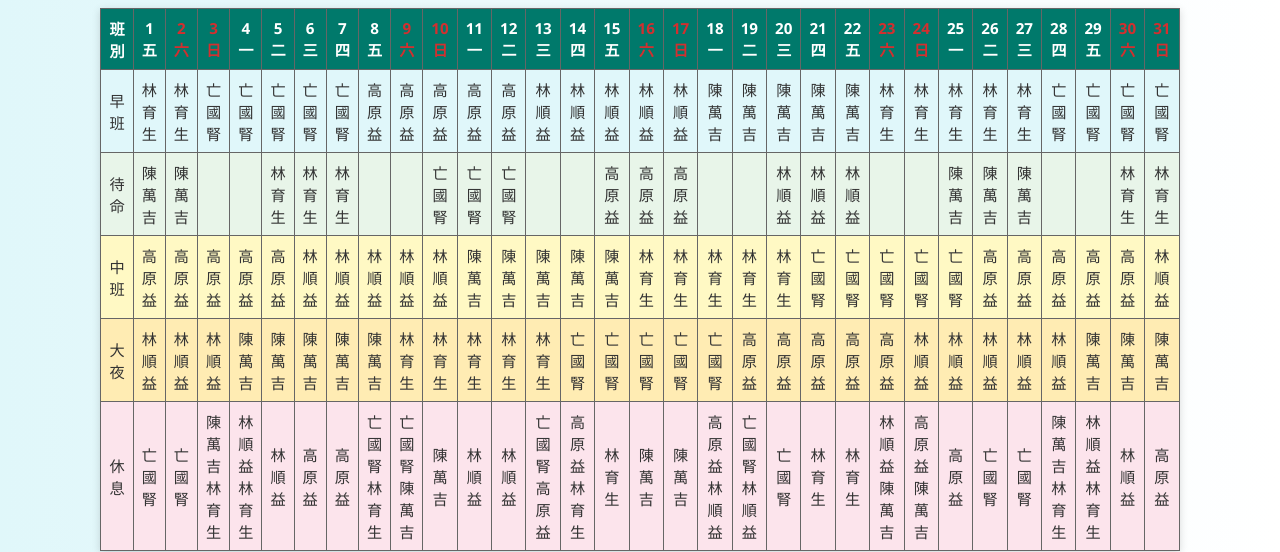
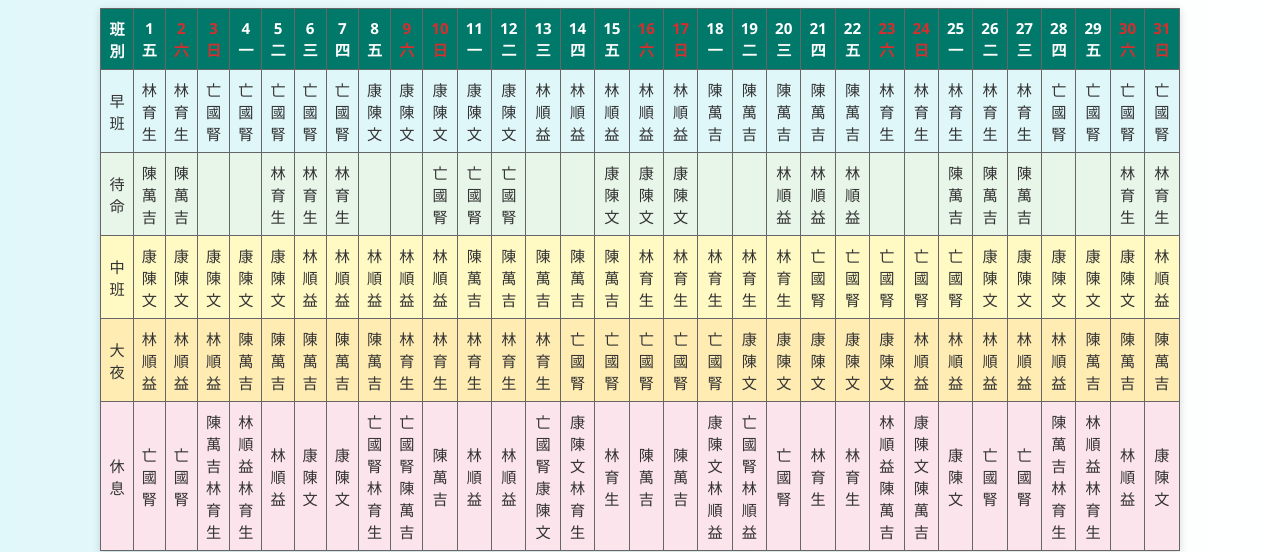
Before and after one commit to hikari533/security, a plain HTML site: page index.html in a window 1280 px wide. Shown: the part 251-803 px from the top of the page. Drawn offline with Linux system fonts and the light colour scheme.

Commit message:
Update index.html

```diff
--- a/index.html
+++ b/index.html
@@ -333,7 +333,7 @@
   // 預設的員工名稱
   const defaultNames = {
     A: "亡國腎",
-    B: "高原益",
+    B: "康陳文",
     C: "林順益",
     D: "陳萬吉",
     E: "林育生"
```
